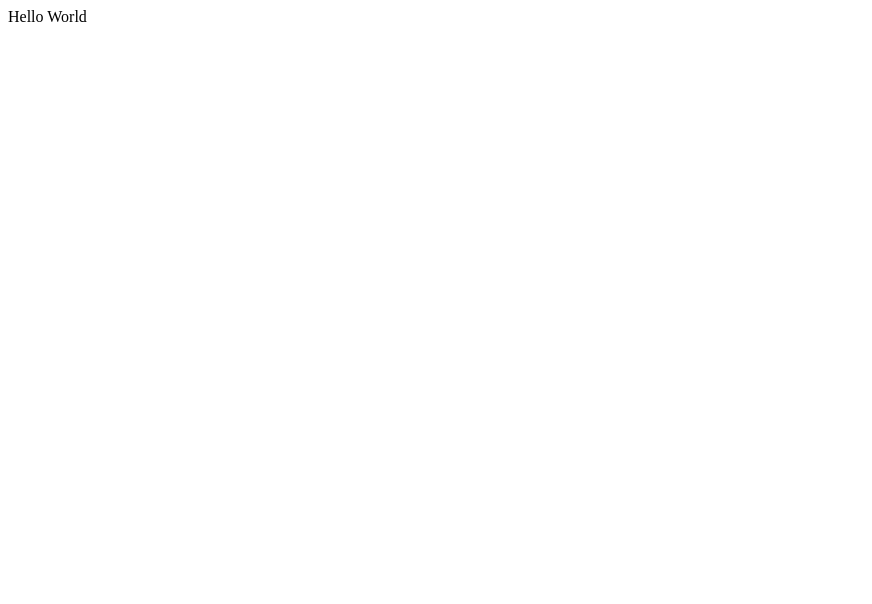
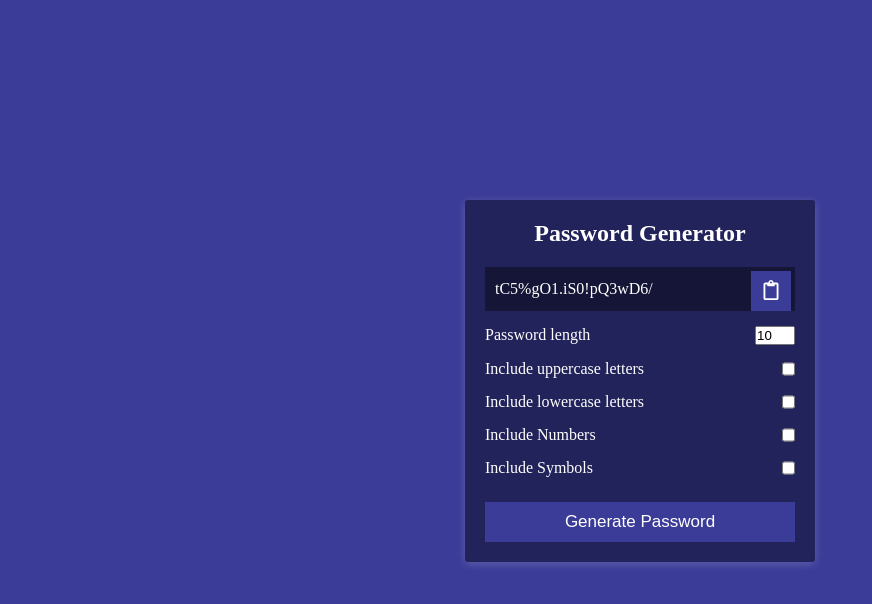
Before and after one commit to afozbek/password-generator, a React (Create React App) app: page / in a window 1280 px wide. Shown: the top 604 px of the page, without its empty margins (0-872 px from the left). Built offline with nearby package versions, Linux system fonts and the light colour scheme.

Commit message:
ana component düzenlendi

```diff
--- a/src/App.js
+++ b/src/App.js
@@ -1,8 +1,52 @@
 import React from 'react';
+
+import ClipboardIcon from "./components/icons/ClipboardIcon";
 
 function App() {
   return (
-    <div>Hello World</div>
+    <div className="m-container">
+      <div className="m-generator">
+          <h2 className="m-generator__header">
+            Password Generator
+          </h2>
+
+          <div className="m-generator__password">
+            tC5%gO1.iS0!pQ3wD6/
+
+            <button className="m-generator__passwordGenerateBtn">
+              <ClipboardIcon />
+            </button>
+          </div>
+
+          <div className="form-group">
+            <label htmlFor="password-length">Password length</label>
+            <input name="password-length" id="password-length" type="number"  max="20" min="5" defaultValue="10"/>
+          </div>
+
+          <div className="form-group">
+            <label htmlFor="password-length">Include uppercase letters</label>
+            <input name="uppercase-letters" type="checkbox"/>
+          </div>
+
+          <div className="form-group">
+            <label htmlFor="lowercase-letters">Include lowercase letters</label>
+            <input name="lowercase-letters" type="checkbox"/>
+          </div>
+
+          <div className="form-group">
+            <label htmlFor="include-numbers">Include Numbers</label>
+            <input name="include-numbers" type="checkbox"/>
+          </div>
+
+          <div className="form-group">
+            <label htmlFor="include-symbols">Include Symbols</label>
+            <input name="include-symbols" type="checkbox"/>
+          </div>
+
+          <button className="m-generator__btn">Generate Password</button>
+      </div>
+
+    </div>
   );
 }
 
--- a/src/index.js
+++ b/src/index.js
@@ -2,6 +2,8 @@ import React from 'react';
 import ReactDOM from 'react-dom';
 import App from './App';
 import * as serviceWorker from './serviceWorker';
+
+import "./main.scss";
 
 ReactDOM.render(
   <React.StrictMode>
```
